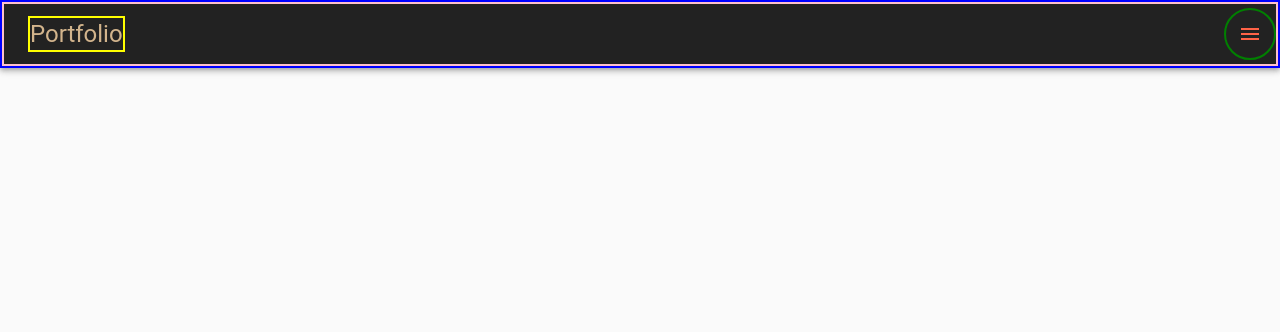
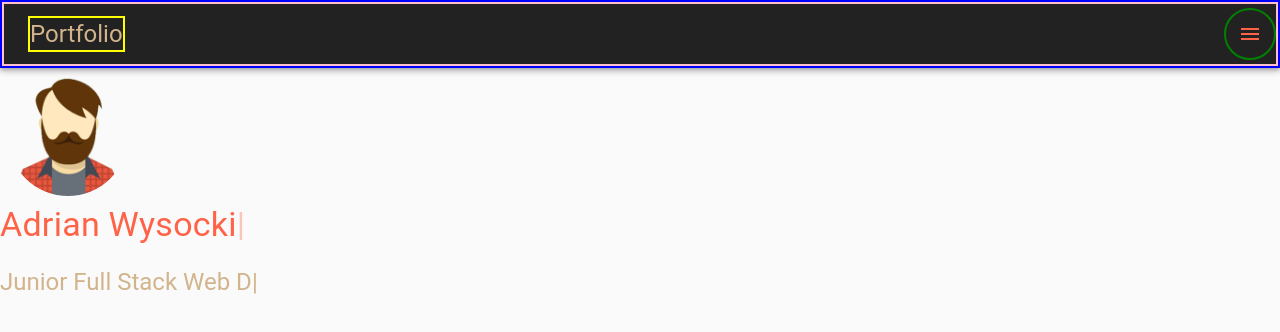
Before and after one commit to dobrystuff77/portfolio-react, a React (Create React App) app: page / in a window 1280 px wide. Shown: the top 332 px of the page. Built offline with nearby package versions, Linux system fonts and the light colour scheme.

Commit message:
home section

```diff
--- a/package.json
+++ b/package.json
@@ -11,7 +11,8 @@
     "@testing-library/user-event": "^7.2.1",
     "react": "^16.13.1",
     "react-dom": "^16.13.1",
-    "react-scripts": "3.4.1"
+    "react-scripts": "3.4.1",
+    "react-typed": "^1.2.0"
   },
   "scripts": {
     "start": "react-scripts start",
--- a/src/components/Header.js
+++ b/src/components/Header.js
@@ -1,11 +1,41 @@
 import React from "react";
+import { makeStyles } from "@material-ui/core/styles";
 import { Typography, Avatar, Grid, Box } from "@material-ui/core";
 import avatar from "../avatar.png";
+import Typed from "react-typed";
+
+// CSS styles
+const useStyles = makeStyles(theme => ({
+  avatar: {
+    width: theme.spacing(15),
+    height: theme.spacing(15),
+    margin: theme.spacing(1)
+  },
+  title: { color: "tomato" },
+  subtitle: { color: "tan", marginBottom: "3rem" }
+}));
 
 const Header = () => {
+  const classes = useStyles();
+  console.log(classes.avatar);
   return (
     <Box>
-      <Avatar src={avatar} alt="Adrian Wysocki" />
+      <Avatar className={classes.avatar} src={avatar} alt="Adrian Wysocki" />
+      <Typography className={classes.title} variant="h4">
+        <Typed strings={["Adrian Wysocki"]} typeSpeed={20} />
+      </Typography>
+      <br />
+      <Typography className={classes.subtitle} variant="h5">
+        <Typed
+          strings={[
+            "Junior Full Stack Web Developer",
+            "HTML, CSS, jQuery, Java Script, React, express, handlebars"
+          ]}
+          typeSpeed={80}
+          backSpeed={90}
+          loop
+        />
+      </Typography>
     </Box>
   );
 };
--- a/src/components/index.js
+++ b/src/components/index.js
@@ -1,10 +1,12 @@
 import React from "react";
 import Navbar from "./Navbar";
+import Header from "./Header";
 
 const Home = () => {
   return (
     <div>
       <Navbar />
+      <Header />
     </div>
   );
 };
```
Also changed, not shown: 1 other file (tests, documents, lock files or other folders).
